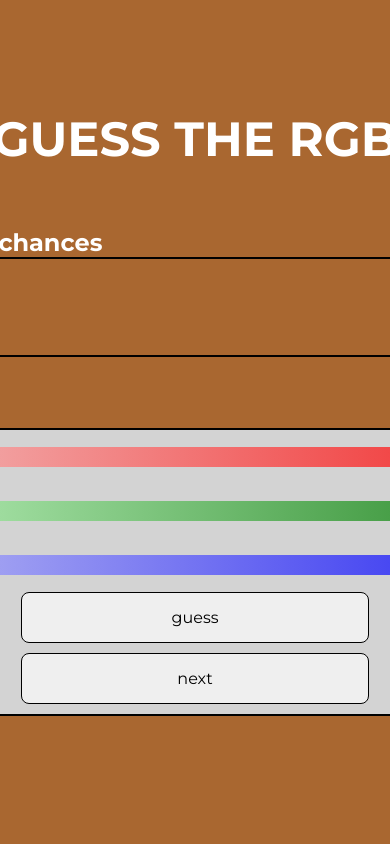
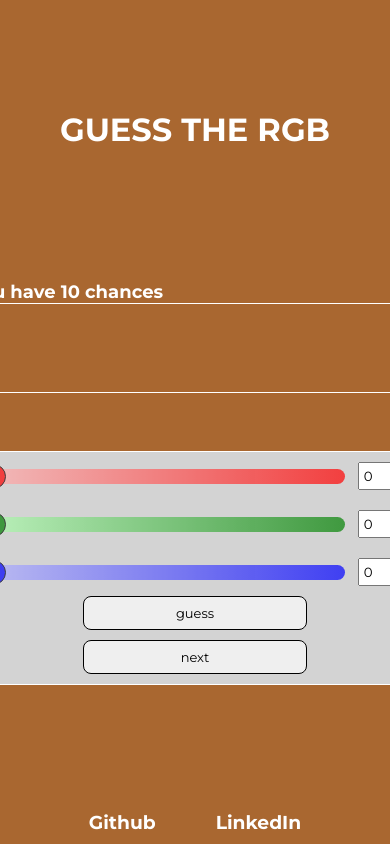
Before and after one commit to kemalsezgen/rgb-guesser, a React (Vite) app: page / in a window 390 px wide. Built offline with nearby package versions, Linux system fonts and the light colour scheme.

Commit message:
footer added

```diff
--- a/src/App.css
+++ b/src/App.css
@@ -11,7 +11,17 @@ body {
 }
 
 a {
+  color: inherit;
   text-decoration: none;
+}
+
+a:visited {
+  color: inherit;
+}
+
+a:hover {
+  color: #232323;
+  cursor: pointer;
 }
 
 ul {
@@ -24,6 +34,18 @@ ul {
   align-items: center;
   min-height: 100vh;
   overflow: hidden;
+}
+
+.footer {
+  display: flex;
+  position: absolute;
+  align-items: center;
+  justify-content: center;
+  text-align: center;
+  gap: 60px;
+  bottom: 0;
+  width: 100%;
+  padding: 10px 0;
 }
 
 .colour-container {
@@ -62,6 +84,11 @@ ul {
   font-size: 16px;
   border: 1px solid black;
   border-radius: 8px;
+  cursor: pointer;
+}
+
+.btn:hover {
+  background-color: #a4a4a4;
 }
 
 .guesser-container {
@@ -199,3 +226,58 @@ input[type="range"].blue-input::-moz-range-thumb {
 .colour-container h1 {
   font-size: 48px;
 }
+
+@media(max-width: 768px) {
+  .btn {
+    padding: 8px;
+    font-size: 13px;
+  }
+
+  .colour-container h1 {
+    font-size: 32px;
+    margin-bottom: 72px;
+  }
+
+  .predictions-container {
+    width: 450px;
+    height: 90px;
+    margin-bottom: 80px;
+  }
+
+  .predictions-container-inner {
+    border: 1px solid black;
+  }
+
+  .prediction-box {
+    width: 90px;
+    height: 100%;
+    cursor: pointer;
+  }
+
+  .prediction-box:hover {
+    height: 110px;
+  }
+
+  .predictions-container h2 {
+    font-size: 18px;
+  }
+
+  .prediction-box p {
+    font-size: 11px;
+  }
+
+  input[type="range"] {
+    height: 15px;
+  }
+
+  .guesser-container {
+    width: 450px;
+  }
+
+  .input-number {
+    width: 12%;
+    height: 100%;
+    padding: 4px;
+  }
+
+}
--- a/src/App.jsx
+++ b/src/App.jsx
@@ -3,6 +3,7 @@ import { useSelector } from 'react-redux';
 import ColourContainer from "./components/ColourContainer";
 import Guesser from "./components/Guesser";
 import Predictions from "./components/Predictions";
+import Footer from "./components/Footer";
 
 const App = () => {
   const { color } = useSelector(state => state.colour);
@@ -14,8 +15,9 @@ const App = () => {
   return (
     <div className="App" style={{ backgroundColor: rgbColor, color: textColor }}>
       <ColourContainer />
-      <Predictions />
-      <Guesser />
+      <Predictions textColor={textColor} />
+      <Guesser textColor={textColor} />
+      <Footer />
     </div>
   );
 }
--- /dev/null
+++ b/src/components/Footer.jsx
@@ -0,0 +1,12 @@
+import React from 'react'
+
+const Footer = () => {
+  return (
+    <div className='footer'>
+      <h3><a href='https://www.github.com/kemalsezgen' target="_blank" rel="noopener noreferrer">Github</a></h3>
+      <h3><a href='https://www.linkedin.com/in/kemalsezgen' target="_blank" rel="noopener noreferrer">LinkedIn</a></h3>
+    </div>
+  )
+}
+
+export default Footer
--- a/src/components/Guesser.jsx
+++ b/src/components/Guesser.jsx
@@ -3,7 +3,7 @@ import { useDispatch, useSelector } from 'react-redux';
 import { guessColour, resetGuess, changeColour, resetGuessList } from '../stores/colour';
 import { endGame, startGame } from '../stores/game';
 
-const Guesser = () => {
+const Guesser = ({ textColor }) => {
 
   const dispatch = useDispatch();
   const { color, guess, guessList, selectedGuess } = useSelector(state => state.colour); // selectedGuess eklendi
@@ -59,7 +59,7 @@ const Guesser = () => {
   const containerBackgroundColor = brightness < 128 ? 'lightgray' : 'dimgray';
 
   return (
-    <div className='guesser-container' style={{ backgroundColor: containerBackgroundColor }}>
+    <div className='guesser-container' style={{ backgroundColor: containerBackgroundColor, border: `1px solid ${textColor}` }}>
       <div className='input-group'>
         <input
           className='red-input'
--- a/src/components/Predictions.jsx
+++ b/src/components/Predictions.jsx
@@ -2,7 +2,7 @@ import React from 'react'
 import { useSelector, useDispatch } from 'react-redux';
 import { selectGuess } from '../stores/colour';
 
-const Predictions = () => {
+const Predictions = ({ textColor }) => {
   const dispatch = useDispatch();
   const { color, guessList } = useSelector(state => state.colour);
   const { game } = useSelector(state => state.game);
@@ -41,7 +41,7 @@ const Predictions = () => {
           )}
         </>
       )}
-      <div className='predictions-container-inner'>
+      <div className='predictions-container-inner' style={{ border: `1px solid ${textColor}` }}>
         {guessList.map(prediction => {
           const rgbColor = `rgb(${prediction.data.red}, ${prediction.data.green}, ${prediction.data.blue})`;
           const textColor = calculateTextColor(prediction.data);
```
Also changed, not shown: 1 other file (tests, documents, lock files or other folders).
